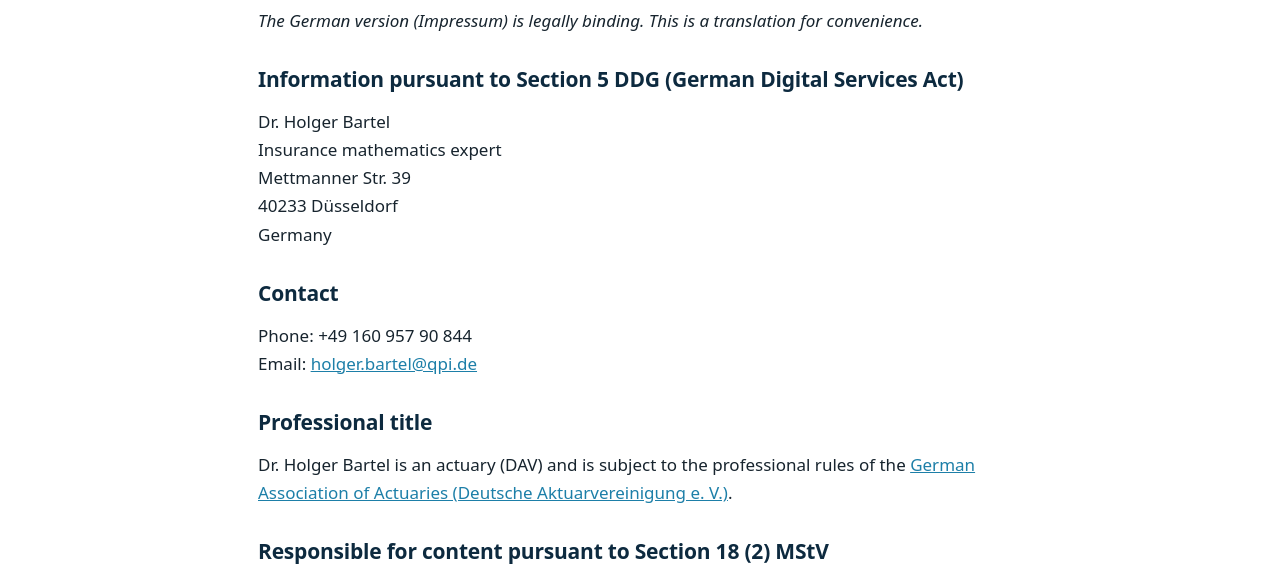
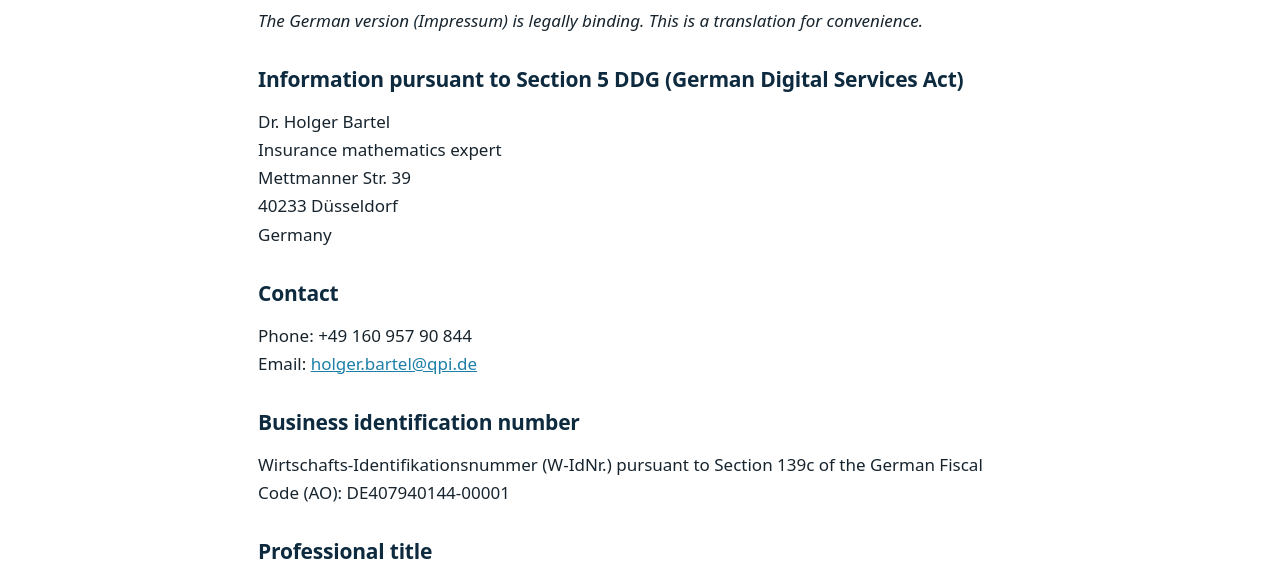
Before and after one commit to HolgerBartel/drbartel.com, a plain HTML site: page impressum.html in a window 1280 px wide. Shown: the part 246-812 px from the top of the page. Drawn offline with Linux system fonts and the light colour scheme.

Commit message:
Impressum: Wirtschafts-Identifikationsnummer (§ 5 Abs. 1 Nr. 6 DDG)
Co-Authored-By: Claude Opus 5.5 <noreply@anthropic.com>

```diff
--- a/impressum.html
+++ b/impressum.html
@@ -44,6 +44,9 @@
       <p>Telefon: +49 160 957 90 844<br>
       E-Mail: <a href="mailto:holger.bartel@qpi.de">holger.bartel@qpi.de</a></p>
 
+      <h2>Wirtschafts-Identifikationsnummer</h2>
+      <p>W-IdNr. gemäß § 139c AO: DE407940144-00001</p>
+
       <h2>Berufsbezeichnung</h2>
       <p>Dr. Holger Bartel ist Aktuar (DAV) und unterliegt den Standesregeln der
       <a href="https://aktuar.de/" rel="noopener">Deutschen Aktuarvereinigung e. V.</a></p>
@@ -75,6 +78,9 @@
       <p>Phone: +49 160 957 90 844<br>
       Email: <a href="mailto:holger.bartel@qpi.de">holger.bartel@qpi.de</a></p>
 
+      <h2>Business identification number</h2>
+      <p>Wirtschafts-Identifikationsnummer (W-IdNr.) pursuant to Section 139c of the German Fiscal Code (AO): DE407940144-00001</p>
+
       <h2>Professional title</h2>
       <p>Dr. Holger Bartel is an actuary (DAV) and is subject to the professional rules of the
       <a href="https://aktuar.de/" rel="noopener">German Association of Actuaries (Deutsche Aktuarvereinigung e. V.)</a>.</p>
```
